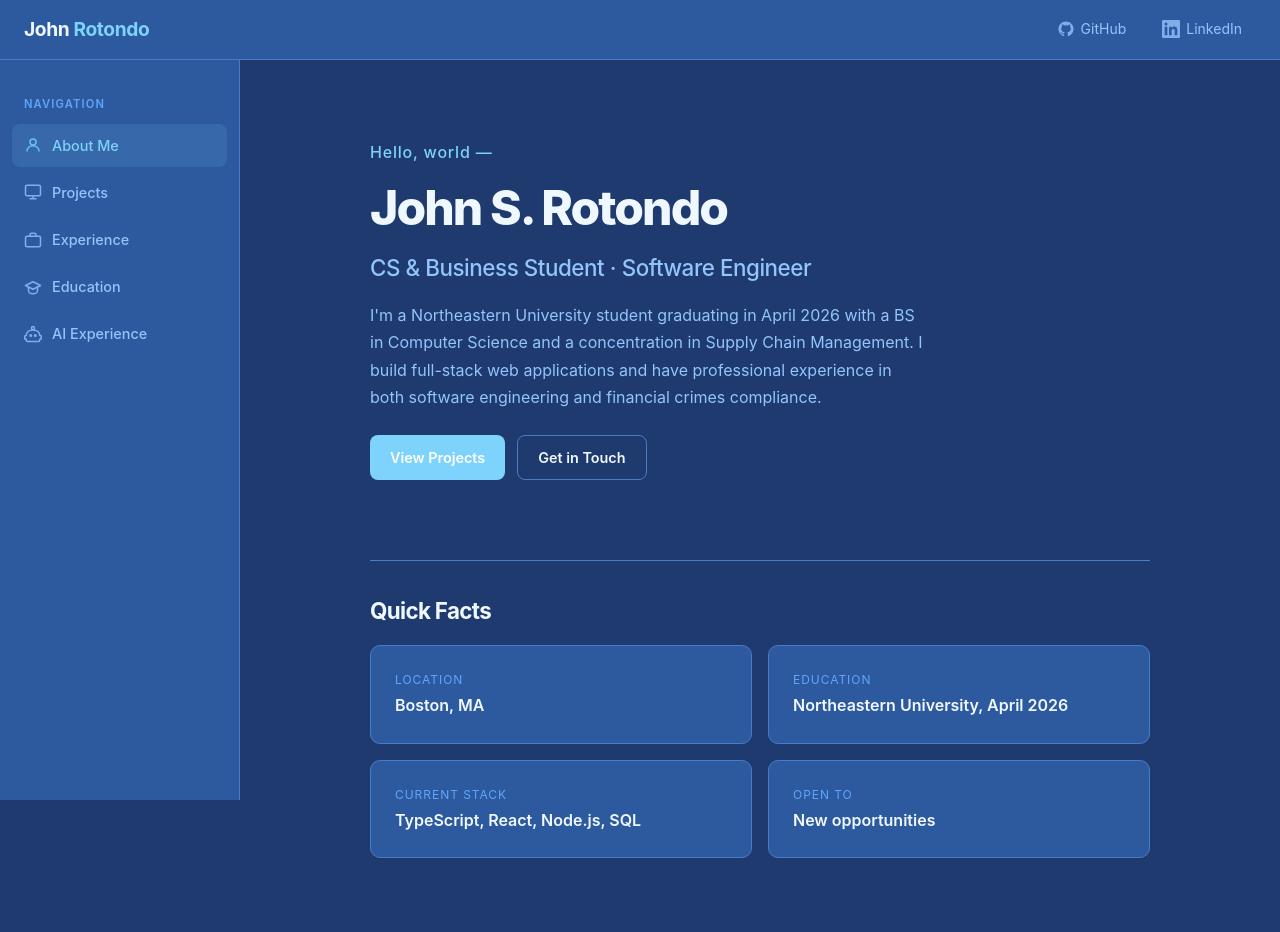
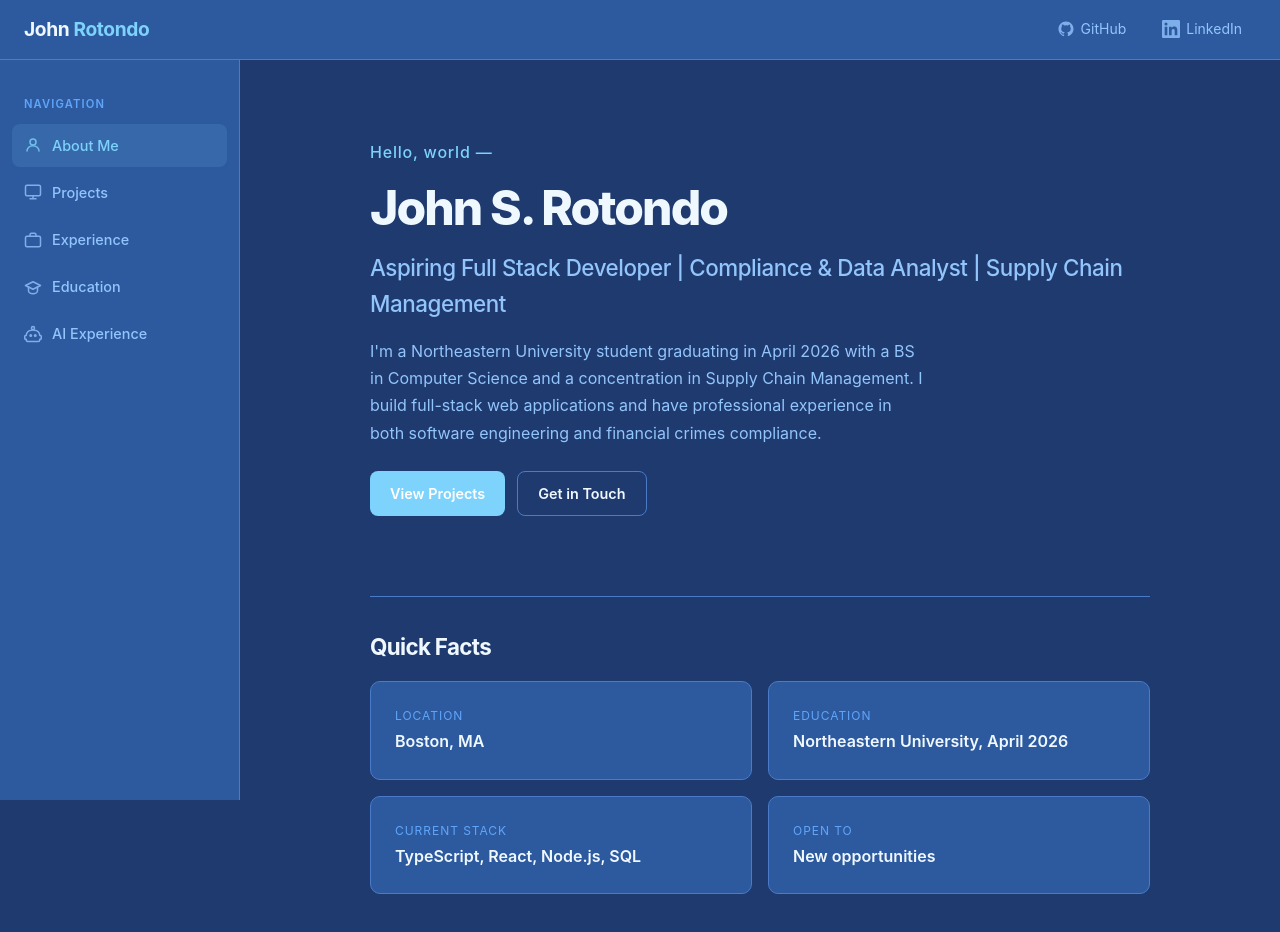
Before and after one commit to rotondojs/my-portfolio, a React (Vite) app in the folder client/: page / in a window 1280 px wide. Shown: the top 932 px of the page. Before the commit the page ends 906 px from the top, so only its background shows below. Built offline with nearby package versions, Linux system fonts and the light colour scheme.

Commit message:
Update About Me hero role

```diff
--- a/client/src/pages/About.tsx
+++ b/client/src/pages/About.tsx
@@ -4,7 +4,7 @@ export default function About() {
       <div className="hero">
         <p className="hero-greeting">Hello, world —</p>
         <h1 className="hero-name">John S. Rotondo</h1>
-        <p className="hero-role">CS & Business Student · Software Engineer</p>
+        <p className="hero-role">Aspiring Full Stack Developer | Compliance & Data Analyst | Supply Chain Management</p>
         <p className="hero-description">
           I'm a Northeastern University student graduating in April 2026 with a BS in Computer
           Science and a concentration in Supply Chain Management. I build full-stack web
```
